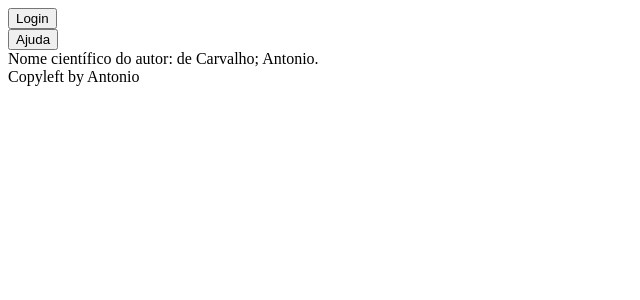
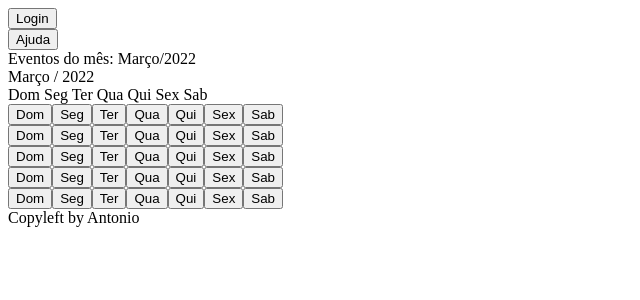
Before and after one commit to deusanyjunior/Ocean_React_Intro_2022-03, a React (Create React App) app: page / in a window 1280 px wide. Shown: the top 300 px of the page, without its empty margins (0-640 px from the left). Built offline with nearby package versions, Linux system fonts and the light colour scheme.

Commit message:
Criando componentes do calendário de eventos

```diff
--- a/src/App.js
+++ b/src/App.js
@@ -6,8 +6,7 @@ function App() {
     return (
         <>
             <MenuTopo />
-            <Corpo nome={"Antonio"}
-                sobrenome={"de Carvalho"}/>
+            <Corpo />
             <Rodape autor='Antonio' />
         </>
     )
--- /dev/null
+++ b/src/components/Calendario/Calendario.js
@@ -0,0 +1,12 @@
+import Mes from "./Mes";
+
+function Calendario() {
+    return (
+        <>
+        <div>Eventos do mês: Março/2022</div>
+        <Mes mes={'Março'} ano={'2022'} />
+        </>
+    )
+}
+
+export default Calendario;
--- /dev/null
+++ b/src/components/Calendario/Dia.js
@@ -0,0 +1,7 @@
+function Dia({diaDaSemana}) {
+    return (
+        <button>{diaDaSemana}</button>
+    )
+}
+
+export default Dia;
--- /dev/null
+++ b/src/components/Calendario/Mes.js
@@ -0,0 +1,17 @@
+import Semana from "./Semana";
+
+function Mes({mes, ano}) {
+    return(
+        <>
+        <div>{mes} / {ano}</div>
+        <div>Dom Seg Ter Qua Qui Sex Sab</div>
+        <Semana />
+        <Semana />
+        <Semana />
+        <Semana />
+        <Semana />
+        </>
+    )
+}
+
+export default Mes;
--- /dev/null
+++ b/src/components/Calendario/Semana.js
@@ -0,0 +1,17 @@
+import Dia from "./Dia";
+
+function Semana() {
+    return(
+        <div>
+            <Dia diaDaSemana={'Dom'}/>
+            <Dia diaDaSemana={'Seg'}/>
+            <Dia diaDaSemana={'Ter'}/>
+            <Dia diaDaSemana={'Qua'}/>
+            <Dia diaDaSemana={'Qui'}/>
+            <Dia diaDaSemana={'Sex'}/>
+            <Dia diaDaSemana={'Sab'}/>
+        </div>
+    )
+}
+
+export default Semana;
--- a/src/components/Corpo.js
+++ b/src/components/Corpo.js
@@ -1,8 +1,9 @@
-function Corpo( {nome, sobrenome} ) {
+import Calendario from "./Calendario/Calendario";
+
+function Corpo() {
     return (
         <div>
-             Nome científico do autor: {sobrenome}; {nome}.
-
+            <Calendario />
         </div>
     )
 }
--- a/src/components/MenuTopo.js
+++ b/src/components/MenuTopo.js
@@ -3,9 +3,7 @@ function MenuTopo({logado=false}) {
         <div>
             <button style={{
                 display: logado? "none": "flex"
-            }} >
-                    Login
-            </button>
+            }} >Login</button>
             <button>Ajuda</button>
         </div>
     )
```
